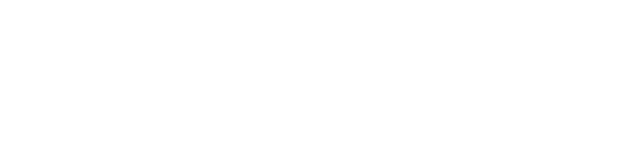
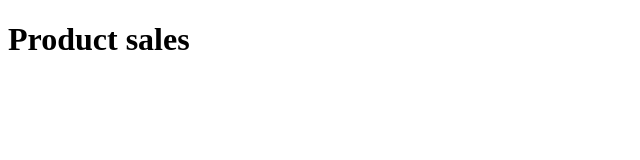
Before and after one commit to iojuch/remote-demo, a plain HTML site: page Sales.html in a window 1280 px wide. Shown: the whole page, without its empty margins (0-640 px from the left). Drawn offline with Linux system fonts and the light colour scheme.

Commit message:
Header for sales

```diff
--- a/Sales.html
+++ b/Sales.html
@@ -7,6 +7,6 @@
     <title>Document</title>
 </head>
 <body>
-
+   <H1>Product sales</H1>
 </body>
 </html>
```
